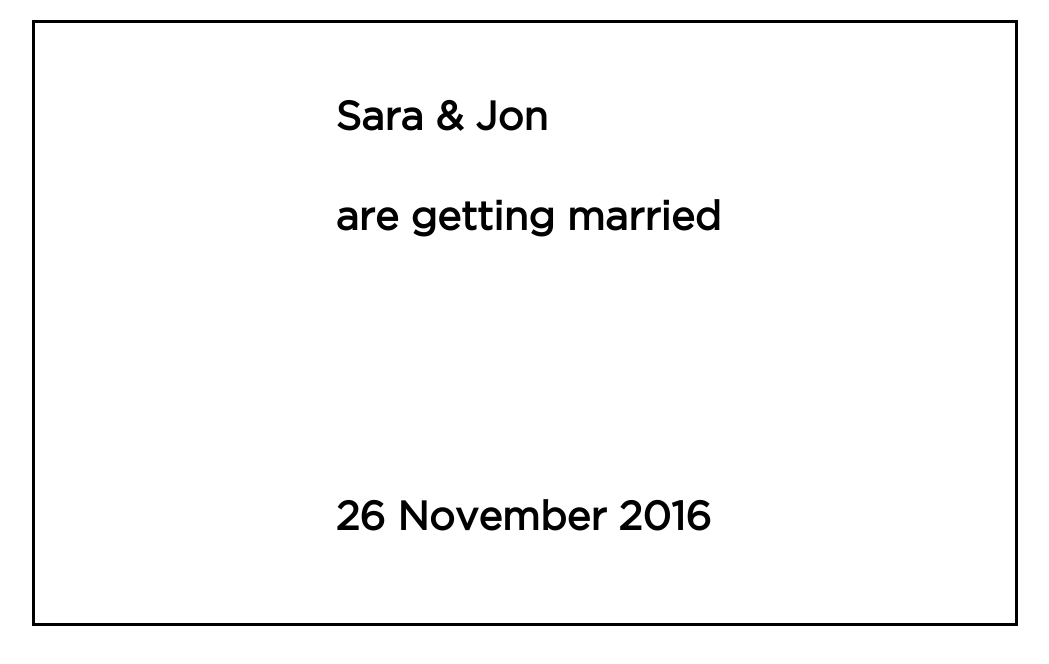
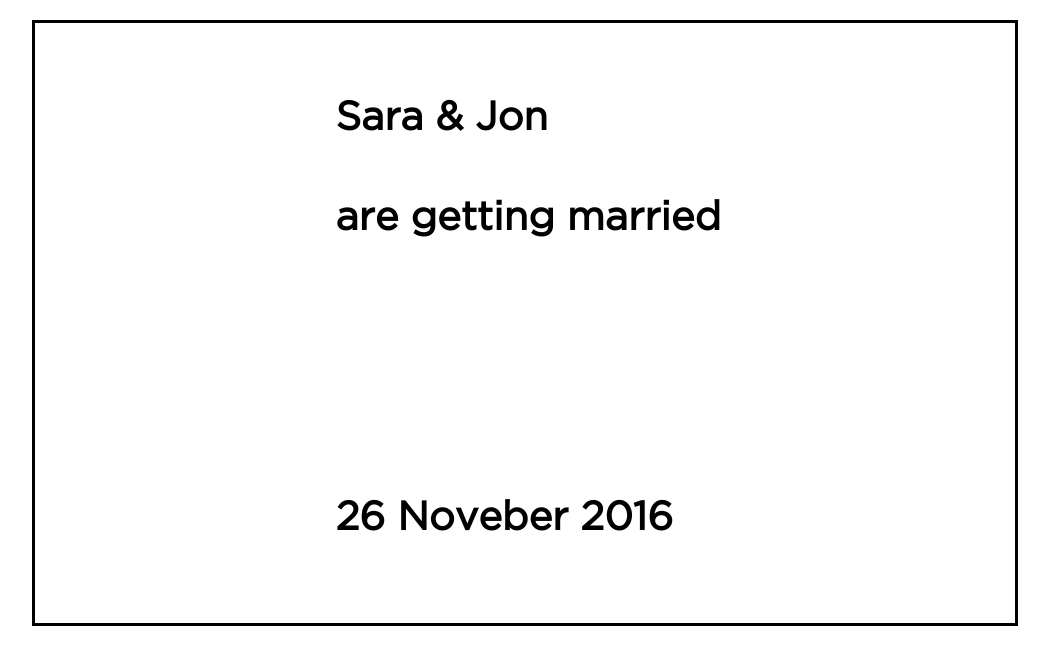
Before and after one commit to TractorMan/TractorMan.github.io, a plain HTML site: page index.html in a window 1280 px wide. Shown: the whole page, without its empty margins (115-1164 px from the left). Drawn offline with Linux system fonts and the light colour scheme.

Commit message:
Update index.html

```diff
--- a/index.html
+++ b/index.html
@@ -12,7 +12,7 @@
 			<div id = "pageOne">
 				<div class="top">Sara & Jon</div>
 				<div class= "middle">are getting married</div>
-				<div class = "bottom">26 November 2016</br></div>
+				<div class = "bottom">26 Noveber 2016</br></div>
 
 
 			</div>
```
